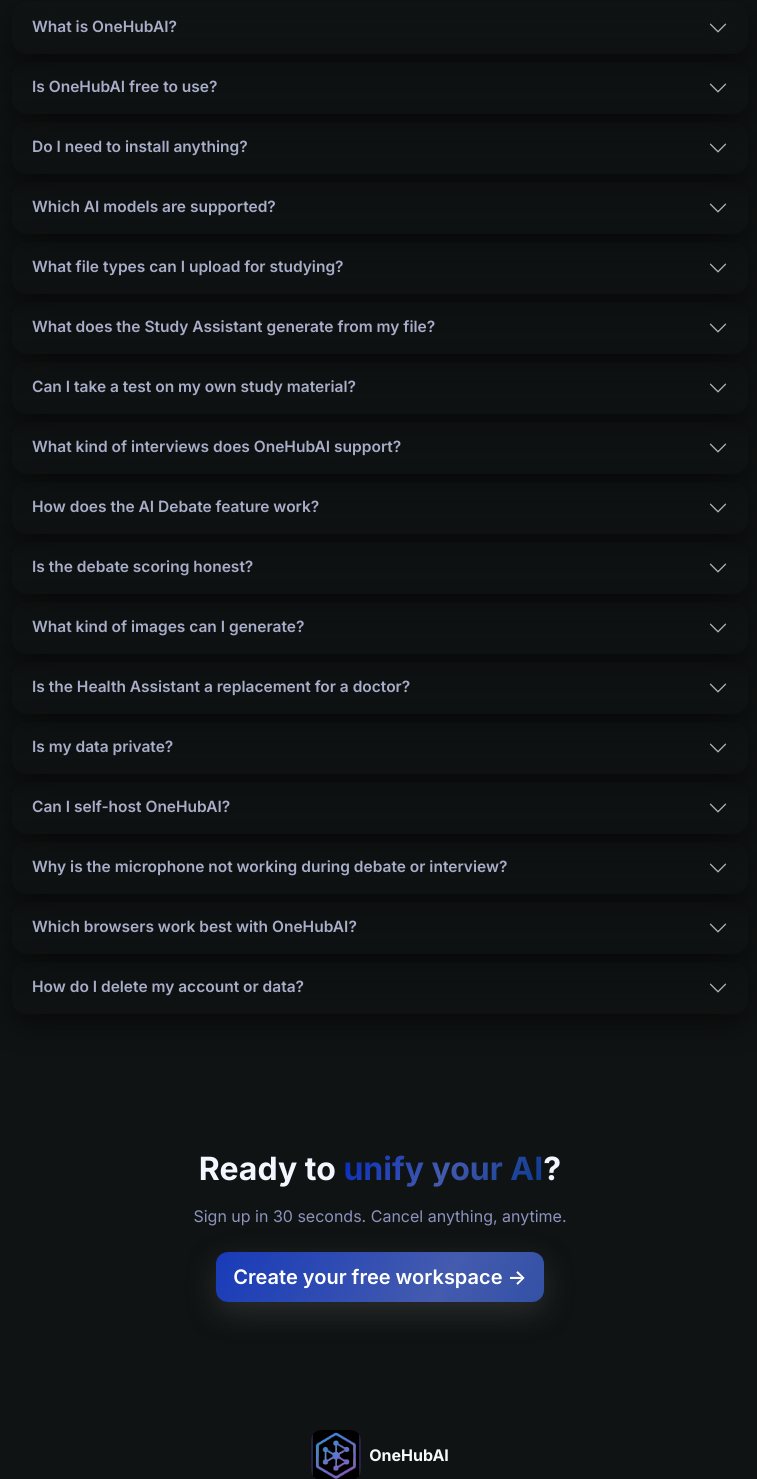
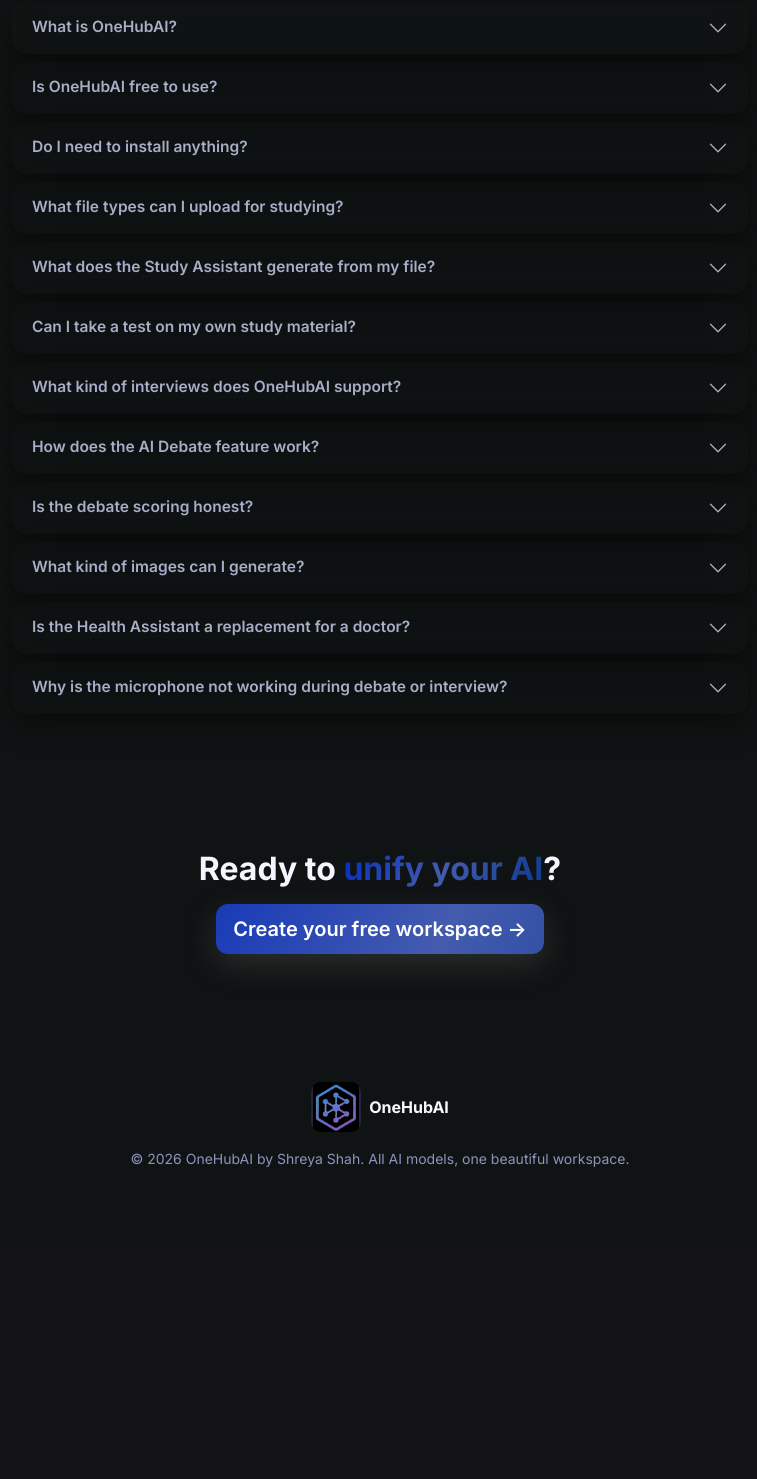
Before and after one commit to shreyakshah1120-prog/OneHubAI, a Flask app: page / in a window 1280 px wide. Shown: the part 2462-3941 px from the top of the page, without its empty margins (260-1017 px from the left). After the commit the page ends 3629 px from the top, so only its background shows below. Run offline with Flask 3, Linux system fonts and the light colour scheme; some libraries are stand-ins or nearby versions.

Commit message:
updated landing page

```diff
--- a/app/templates/landing.html
+++ b/app/templates/landing.html
@@ -109,7 +109,6 @@
         ('What is OneHubAI?', 'OneHubAI is an all-in-one AI-powered platform that helps students and professionals study smarter, prepare for interviews, practice debates, generate images, and get health guidance — all in one place without switching between multiple tools.'),
         ('Is OneHubAI free to use?', 'Yes, OneHubAI is free to get started. You can access all core features including Study Assistant, AI Interview, Debate, and more after creating a free account.'),
         ('Do I need to install anything?', 'No. OneHubAI runs entirely in your browser. Just sign up and start using it instantly — no downloads or installations required.'),
-        ('Which AI models are supported?', 'GPT-4o, Claude 3.5 Sonnet, Gemini 1.5 Flash, FLUX (Replicate), Stable Diffusion (Stability), Whisper, and 5 ElevenLabs voices.'),
         ('What file types can I upload for studying?', 'You can upload PDF, Word (.docx), PowerPoint (.pptx), and text files. OneHubAI will read and analyse the content automatically.'),
         ('What does the Study Assistant generate from my file?', 'It generates a full summary, key points, examples, formulas, real-world applications, exam tips, common mistakes to avoid, quick revision notes, and comprehensive long notes — all from your uploaded file.'),
         ('Can I take a test on my own study material?', 'Yes. After uploading any file you can generate MCQ, True/False, Fill in the Blanks, Short Answer, or Essay questions — in any quantity from 5 to 50 — all based on your actual content.'),
@@ -118,11 +117,7 @@
         ('Is the debate scoring honest?', 'Yes — the scoring is strict. If your arguments are weak, off-topic, or very short, you will receive a low score. Only well-structured arguments with evidence and rebuttals score above 70.'),
         ('What kind of images can I generate?', 'You can generate any image by describing it in text — illustrations, concept art, diagrams, realistic scenes, logos, and more. All generated images can be downloaded directly.'),
         ('Is the Health Assistant a replacement for a doctor?', 'No. The Health Assistant provides general health information and guidance only. It is not a substitute for professional medical advice. Always consult a qualified doctor for medical decisions.'),
-        ('Is my data private?', 'All your uploaded files, sessions, and chat history are private to your account only. We do not share your personal data or content with third parties.'),
-        ('Can I self-host OneHubAI?', 'Absolutely. Deploy to Render, Railway, Fly, or any VPS using the included <code>requirements.txt</code> and <code>gunicorn</code>.'),
-        ('Why is the microphone not working during debate or interview?', 'Make sure you have granted microphone permission to the browser. In Chrome go to Settings → Privacy &amp; Security → Site Settings → Microphone and allow access for OneHubAI.'),
-        ('Which browsers work best with OneHubAI?', 'OneHubAI works on all modern browsers. Chrome and Edge are recommended for the best experience, especially for voice features like AI Interview and Debate.'),
-        ('How do I delete my account or data?', 'You can request account deletion from the Settings page. All your data including uploaded files, sessions, and history will be permanently removed.')
+        ('Why is the microphone not working during debate or interview?', 'Make sure you have granted microphone permission to the browser. In Chrome go to Settings → Privacy &amp; Security → Site Settings → Microphone and allow access for OneHubAI.')
       ] %}
       {% for q, a in qs %}
       <div class="accordion-item glass mb-2" style="border-radius:14px; overflow:hidden;">
@@ -141,7 +136,6 @@
 <section id="contact" class="section">
   <div class="container text-center">
     <h2 class="fw-bold mb-3">Ready to <span class="gradient-text">unify your AI</span>?</h2>
-    <p class="muted mb-4">Sign up in 30 seconds. Cancel anything, anytime.</p>
     <a href="{{ url_for('auth.signup') }}" class="btn btn-neon btn-lg">Create your free workspace →</a>
   </div>
 </section>
```
